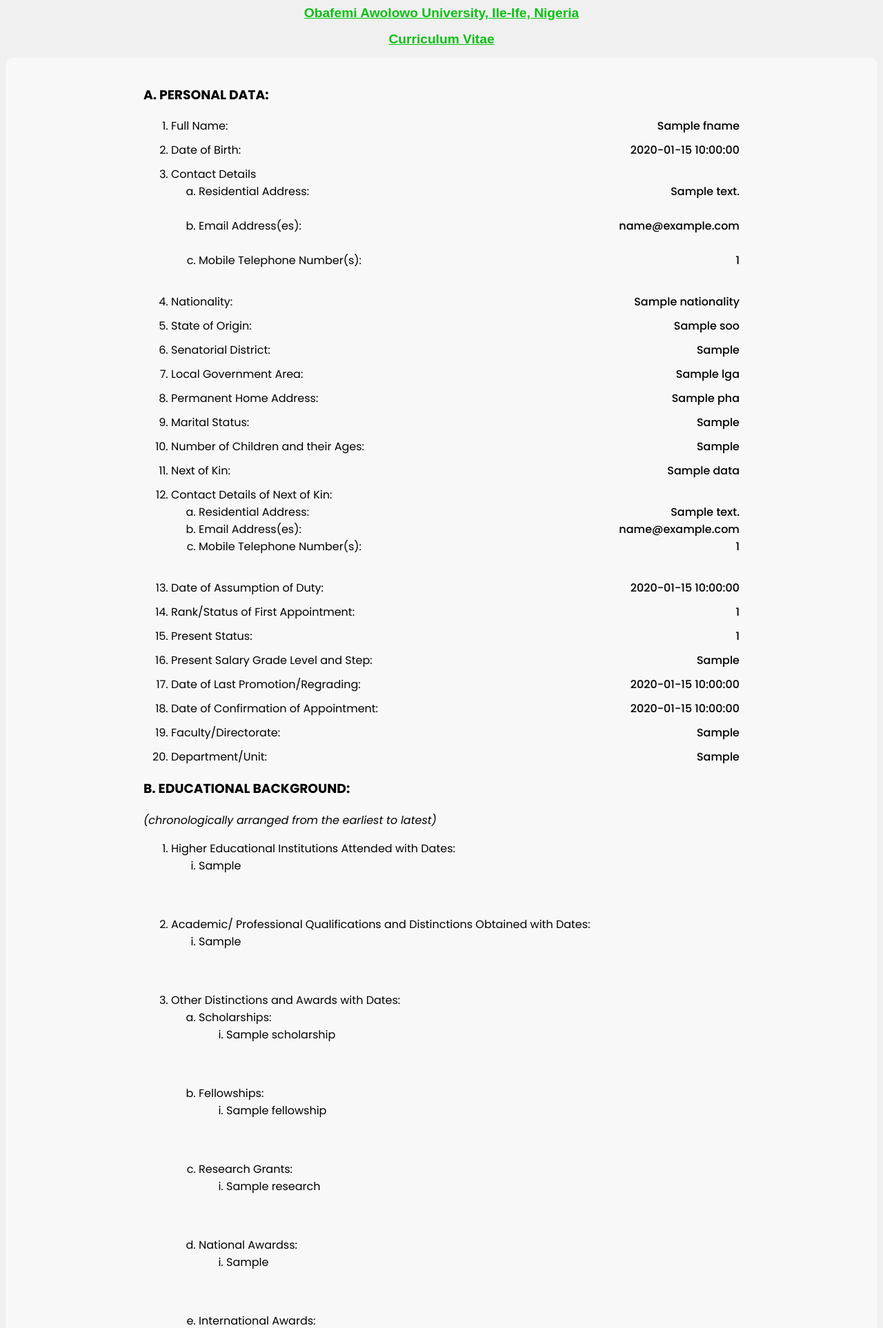
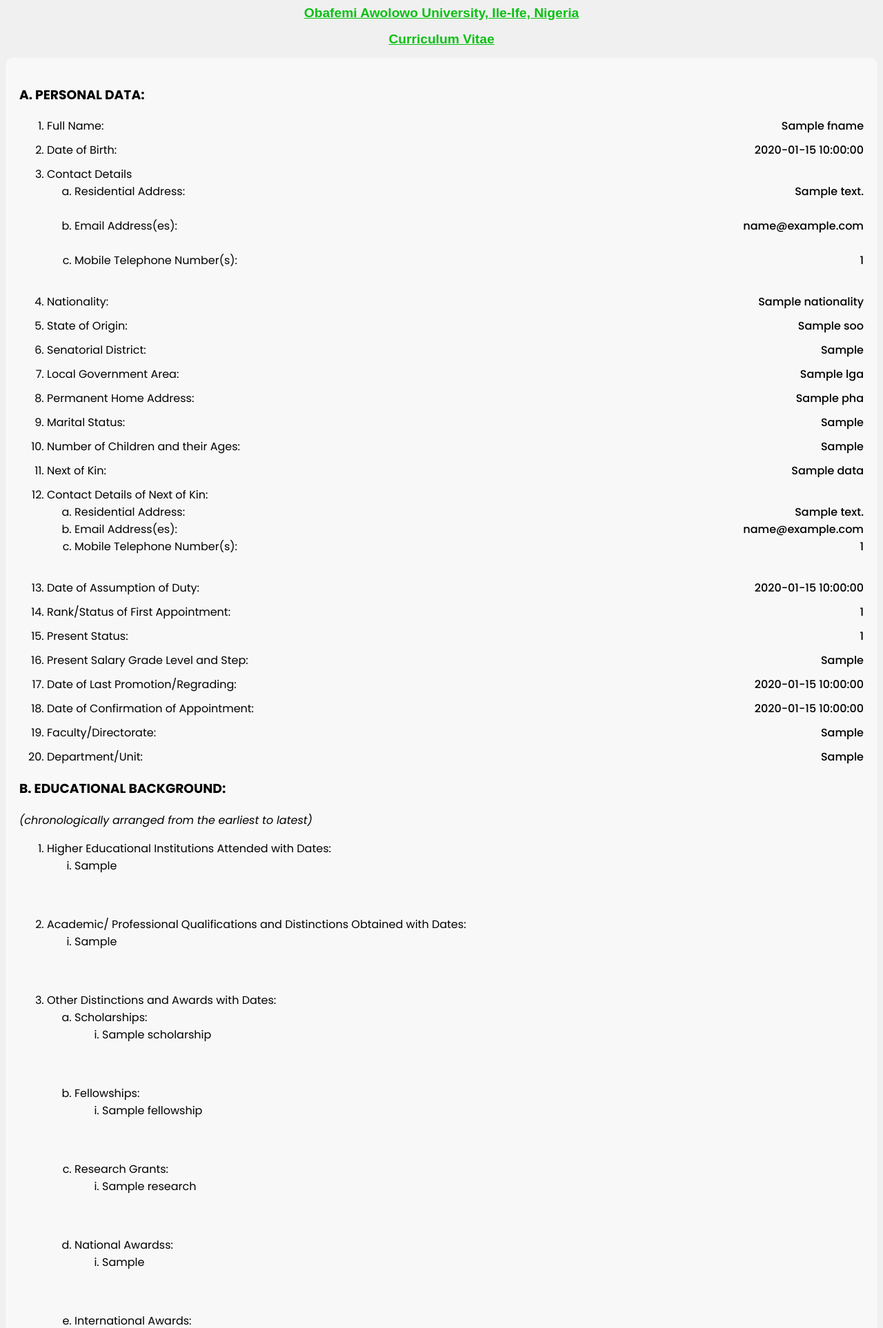
Before and after one commit to chigozieokoroafor/htmlpdfconverter, a Flask app: template folder/templates/page2.html in a window 1280 px wide. Shown: the top 1926 px of the page at 69% size. Run offline with Flask 3, Linux system fonts and the light colour scheme; the template is opened without the code that fills it: most values are stand-ins (such as "Sample title", 1, 10 or a date in 2020).

Commit message:
slight fix

```diff
--- a/folder/static/frms.css
+++ b/folder/static/frms.css
@@ -117,6 +117,14 @@
   border-radius: 10px;
   box-shadow: 0px 1px 2px rgba(16, 24, 40, 0.05);
 }
+.form-2 {
+  position: relative;
+  padding: 20px 20px;
+  overflow-x: hidden;
+  background-color: #f8f8f8;
+  border-radius: 10px;
+  box-shadow: 0px 1px 2px rgba(16, 24, 40, 0.05);
+}
 .res_data_e {
   position: relative;
   font-weight: 500;
--- a/folder/templates/page2.html
+++ b/folder/templates/page2.html
@@ -11,7 +11,7 @@
     <h2>Curriculum Vitae</h2>
   </head>
   <body>
-    <div class="fullform form-2">
+    <div class="form-2">
       <div id="A" class="major">
         <h3>A. PERSONAL DATA:</h3>
         <ol>
```
